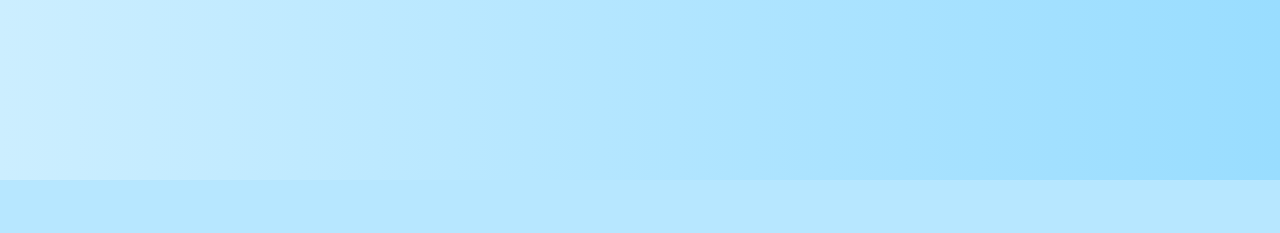
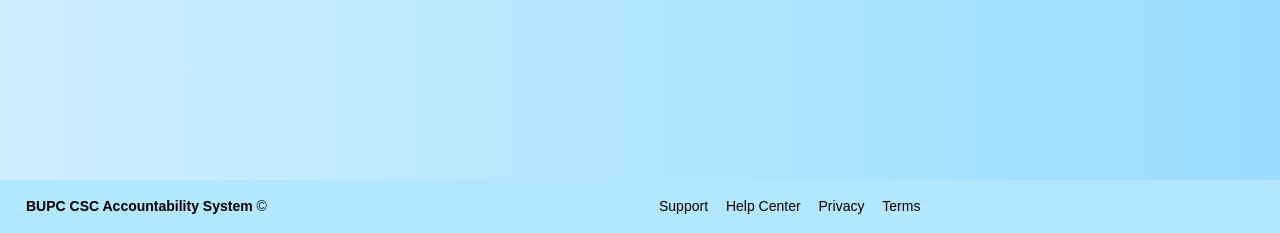
Before and after one commit to geelato-b/Capstone, a PHP site: page /user/index.php in a window 1280 px wide. Shown: the part 694-927 px from the top of the page. Before the commit the page ends 874 px from the top, so only its background shows below. Run offline with PHP 8.4, Linux system fonts and the light colour scheme.

Commit message:
Add files via upload

```diff
--- a/user/index.php
+++ b/user/index.php
@@ -72,12 +72,40 @@ if(isset($_SESSION['usertype']) && isset($_SESSION['stud_id']) ){
 
             </div>
             <div class="col-md-6">
-                <img src="img/banner2.png" alt="" class="img-fluid">
+                <img src="../img/banner2.png" alt="" class="img-fluid">
             </div>
         </div>
     </div>
 
 </section>
+
+<footer class="footer">
+				<div class="container-fluid">
+					<div class="row text-muted">
+						<div class="col-6 text-left">
+							<p class="mb-0">
+								<a href="index.html" class="text-muted"><strong>BUPC CSC Accountability System </strong></a> &copy
+							</p>
+						</div>
+						<div class="col-6 text-right">
+							<ul class="list-inline">
+								<li class="footer-item">
+									<a class="text-muted" href="#">Support</a>
+								</li>
+								<li class="footer-item">
+									<a class="text-muted" href="#">Help Center</a>
+								</li>
+								<li class="footer-item">
+									<a class="text-muted" href="#">Privacy</a>
+								</li>
+								<li class="footer-item">
+									<a class="text-muted" href="#">Terms</a>
+								</li>
+							</ul>
+						</div>
+					</div>
+				</div>
+			</footer>
 
 
 
```
